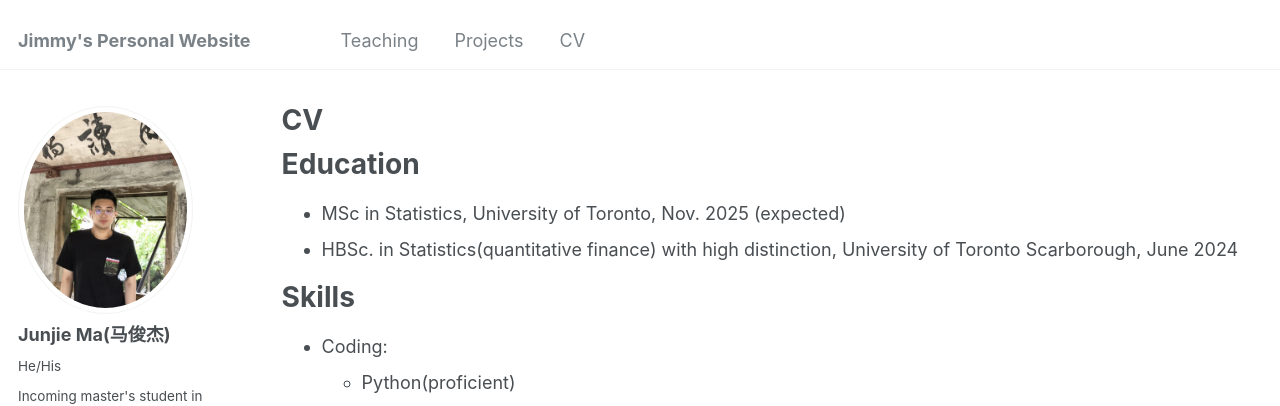
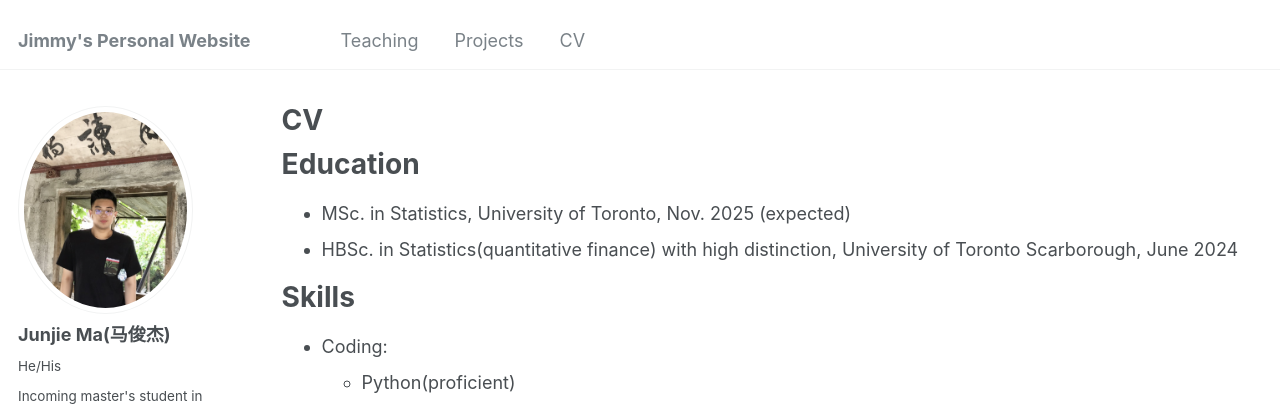
Before and after one commit to JimmyMa1006/JimmyMa1006.github.io, a Jekyll site: the page built from _pages/cv.md, in a window 1280 px wide and 1145 px high. Shown: the top 406 px of the window. Built offline with Jekyll 4.4.1, drawn with Linux system fonts in a browser that asks for light colours.

Commit message:
Update cv.md

```diff
--- a/_pages/cv.md
+++ b/_pages/cv.md
@@ -11,7 +11,7 @@ redirect_from:
 
 Education
 ======
-* MSc in Statistics, University of Toronto, Nov. 2025 (expected)
+* MSc. in Statistics, University of Toronto, Nov. 2025 (expected)
 * HBSc. in Statistics(quantitative finance) with high distinction, University of Toronto Scarborough, June 2024
 
 Skills
```
